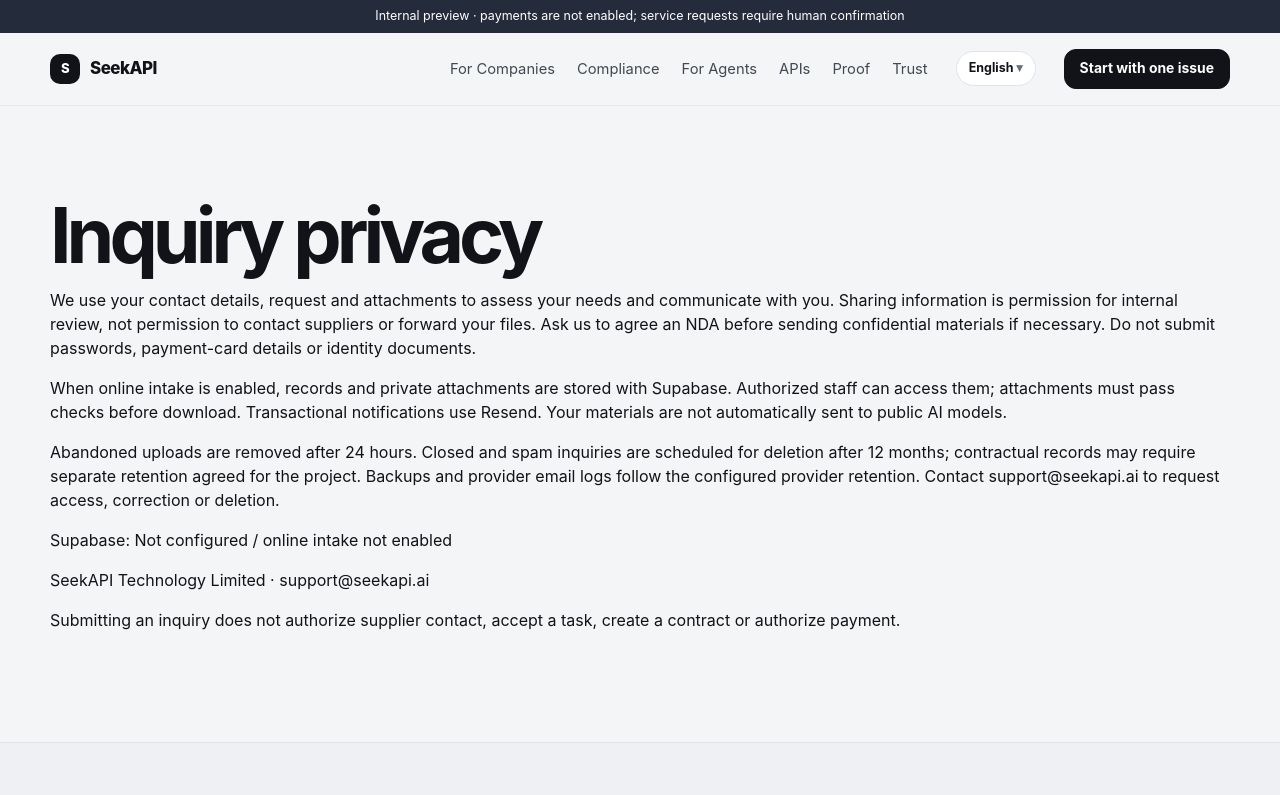
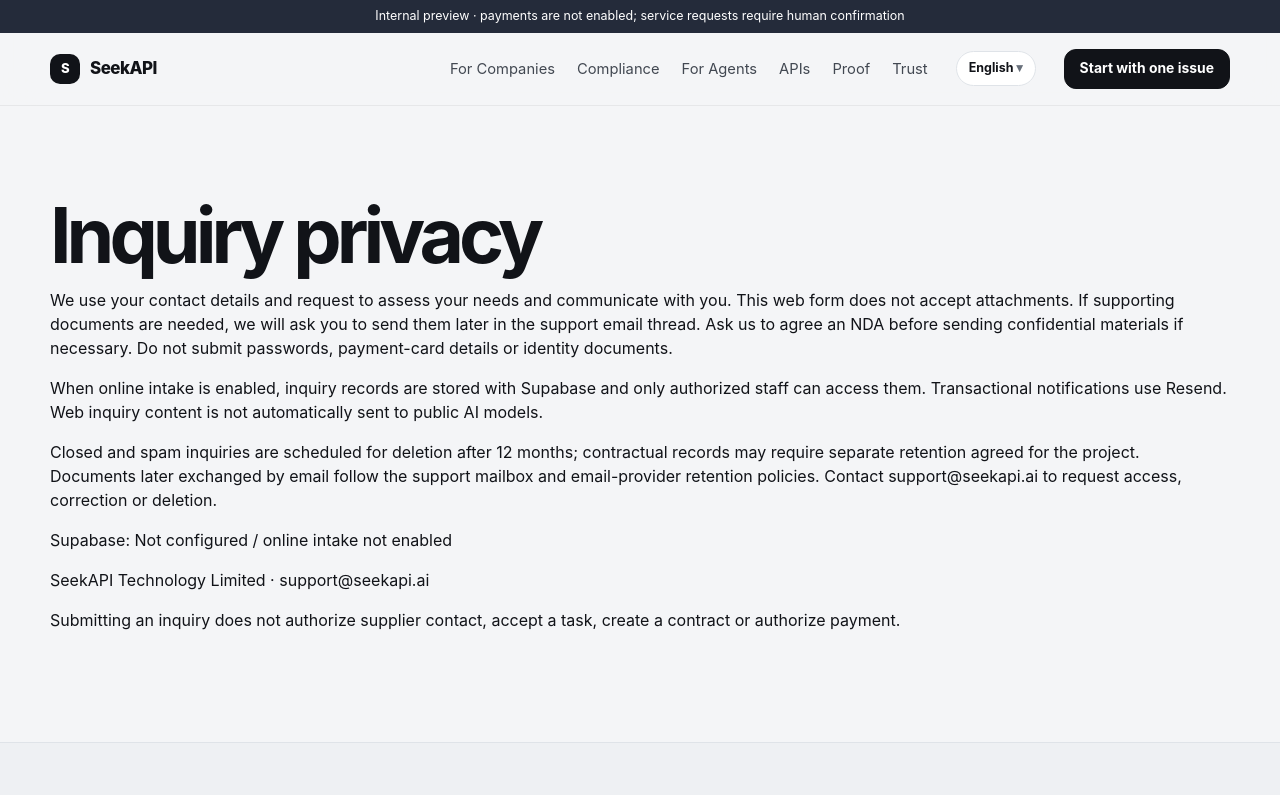
Before and after one commit to kiddhu/seekapi-public, a Next.js app: page /inquiry-privacy in a window 1280 px wide. Shown: the top 795 px of the page. Built offline with nearby package versions, Linux system fonts and the light colour scheme.

Commit message:
privacy(inquiries): document text-only intake

```diff
--- a/app/inquiry-privacy/page.tsx
+++ b/app/inquiry-privacy/page.tsx
@@ -4,12 +4,12 @@ import { locales,type Locale } from '@/lib/inquiries/core';
 export const metadata={title:'Inquiry privacy — SeekAPI',robots:{index:false,follow:false},alternates:{canonical:null}};
 export const dynamic='force-dynamic';
 const policy:Record<Locale,string[]>={
- en:['Inquiry privacy','We use your contact details, request and attachments to assess your needs and communicate with you. Sharing information is permission for internal review, not permission to contact suppliers or forward your files. Ask us to agree an NDA before sending confidential materials if necessary. Do not submit passwords, payment-card details or identity documents.','When online intake is enabled, records and private attachments are stored with Supabase. Authorized staff can access them; attachments must pass checks before download. Transactional notifications use Resend. Your materials are not automatically sent to public AI models.','Abandoned uploads are removed after 24 hours. Closed and spam inquiries are scheduled for deletion after 12 months; contractual records may require separate retention agreed for the project. Backups and provider email logs follow the configured provider retention. Contact support@seekapi.ai to request access, correction or deletion.'],
- ja:['問い合わせ情報の取り扱い','連絡先、依頼内容、添付資料は、ご要望の確認と連絡に利用します。共有は社内確認への同意であり、サプライヤーへの連絡や資料転送の許可ではありません。必要に応じて機密資料の送付前にNDAをご相談ください。パスワード、決済カード情報、本人確認書類は送らないでください。','オンライン受付が有効な場合、記録と非公開の添付資料をSupabaseに保存します。許可された担当者のみがアクセスでき、添付資料は検査後にダウンロードできます。通知メールにはResendを使用します。資料を公開AIモデルに自動送信しません。','未完了のアップロードは24時間後に削除します。終了済み・迷惑問い合わせは12か月後に削除予定です。契約記録の保存期間は案件ごとに別途定める場合があります。バックアップとメールログには各提供者の設定が適用されます。開示・訂正・削除のご依頼は support@seekapi.ai へ。'],
- es:['Privacidad de consultas','Usamos sus datos de contacto, solicitud y archivos para evaluar sus necesidades y comunicarnos con usted. Compartirlos permite una revisión interna, no contactar con proveedores ni reenviar archivos. Si necesita un acuerdo de confidencialidad, solicítelo antes de enviar información confidencial. No envíe contraseñas, tarjetas de pago ni documentos de identidad.','Cuando la recepción en línea está habilitada, los registros y archivos privados se guardan en Supabase. Solo el personal autorizado puede acceder; los archivos deben superar controles antes de descargarse. Las notificaciones usan Resend. No enviamos automáticamente sus materiales a modelos públicos de IA.','Las cargas abandonadas se eliminan después de 24 horas. Las consultas cerradas y el spam se programan para eliminación a los 12 meses; los registros contractuales pueden tener otro plazo acordado. Las copias de seguridad y registros de correo siguen la configuración del proveedor. Para acceso, corrección o eliminación: support@seekapi.ai.'],
- ar:['خصوصية الاستفسارات','نستخدم بيانات التواصل والطلب والمرفقات لتقييم احتياجاتك والتواصل معك. المشاركة تسمح بالمراجعة الداخلية ولا تجيز التواصل مع الموردين أو إعادة توجيه ملفاتك. اطلب اتفاقية سرية قبل إرسال مواد سرية عند الحاجة. لا ترسل كلمات المرور أو بيانات بطاقات الدفع أو وثائق الهوية.','عند تفعيل الاستقبال الإلكتروني، تُحفظ السجلات والمرفقات الخاصة لدى Supabase ويصل إليها الموظفون المخولون فقط. يجب فحص المرفقات قبل تنزيلها. تستخدم رسائل الإشعار Resend. لا تُرسل موادك تلقائياً إلى نماذج ذكاء اصطناعي عامة.','تُحذف عمليات الرفع غير المكتملة بعد 24 ساعة. تُجدول الاستفسارات المغلقة والمزعجة للحذف بعد 12 شهراً، وقد تخضع سجلات العقود لمدة أخرى متفق عليها. تتبع النسخ الاحتياطية وسجلات البريد إعدادات مزود الخدمة. لطلب الوصول أو التصحيح أو الحذف: support@seekapi.ai.'],
- de:['Datenschutz für Anfragen','Wir verwenden Kontaktdaten, Anfrage und Anhänge zur Bedarfsprüfung und Kommunikation. Die Übermittlung erlaubt eine interne Prüfung, keine Lieferantenkontaktaufnahme oder Weitergabe Ihrer Dateien. Vereinbaren Sie bei Bedarf vorab eine NDA. Übermitteln Sie keine Passwörter, Zahlungskartendaten oder Ausweisdokumente.','Bei aktivierter Online-Annahme werden Datensätze und private Anhänge bei Supabase gespeichert. Nur befugte Mitarbeiter erhalten Zugang; Dateien müssen vor dem Download geprüft werden. Benachrichtigungen erfolgen über Resend. Materialien werden nicht automatisch an öffentliche KI-Modelle gesendet.','Abgebrochene Uploads werden nach 24 Stunden entfernt. Geschlossene und Spam-Anfragen werden nach 12 Monaten zur Löschung vorgesehen; für Vertragsunterlagen können gesonderte Fristen gelten. Backups und E-Mail-Protokolle unterliegen den Anbietereinstellungen. Auskunft, Berichtigung oder Löschung: support@seekapi.ai.'],
- 'pt-BR':['Privacidade das consultas','Usamos seus contatos, solicitação e arquivos para avaliar suas necessidades e nos comunicar com você. O envio permite análise interna, não contato com fornecedores ou encaminhamento dos arquivos. Solicite um acordo de confidencialidade antes de enviar materiais sigilosos, se necessário. Não envie senhas, dados de cartões ou documentos de identidade.','Quando o recebimento on-line está habilitado, os registros e anexos privados ficam no Supabase, acessíveis apenas à equipe autorizada. Os anexos passam por verificações antes do download. As notificações usam Resend. Seus materiais não são enviados automaticamente a modelos públicos de IA.','Uploads abandonados são removidos após 24 horas. Consultas encerradas e spam são programados para exclusão após 12 meses; registros contratuais podem ter prazo específico. Backups e registros de e-mail seguem a configuração do provedor. Para acesso, correção ou exclusão: support@seekapi.ai.'],
- ru:['Конфиденциальность запросов','Контакты, запрос и вложения используются для оценки потребностей и связи с вами. Передача разрешает внутреннюю проверку, но не контакт с поставщиками или пересылку файлов. При необходимости согласуйте NDA до отправки секретных материалов. Не отправляйте пароли, данные платёжных карт или удостоверения личности.','При включённом онлайн-приёме записи и закрытые вложения хранятся в Supabase. Доступ имеет только уполномоченный персонал; вложения проверяются до скачивания. Для уведомлений используется Resend. Материалы не отправляются автоматически в публичные модели ИИ.','Незавершённые загрузки удаляются через 24 часа. Закрытые запросы и спам планируются к удалению через 12 месяцев; договорные записи могут иметь отдельный срок хранения. Резервные копии и почтовые журналы подчиняются настройкам провайдера. Запросы на доступ, исправление или удаление: support@seekapi.ai.']
+ en:['Inquiry privacy','We use your contact details and request to assess your needs and communicate with you. This web form does not accept attachments. If supporting documents are needed, we will ask you to send them later in the support email thread. Ask us to agree an NDA before sending confidential materials if necessary. Do not submit passwords, payment-card details or identity documents.','When online intake is enabled, inquiry records are stored with Supabase and only authorized staff can access them. Transactional notifications use Resend. Web inquiry content is not automatically sent to public AI models.','Closed and spam inquiries are scheduled for deletion after 12 months; contractual records may require separate retention agreed for the project. Documents later exchanged by email follow the support mailbox and email-provider retention policies. Contact support@seekapi.ai to request access, correction or deletion.'],
+ ja:['問い合わせ情報の取り扱い','連絡先と依頼内容は、ご要望の確認と連絡に利用します。このWebフォームでは添付ファイルを受け付けません。資料が必要な場合は、その後のサポートメールで送付をご案内します。機密資料を送る前に必要に応じてNDAをご相談ください。パスワード、決済カード情報、本人確認書類は送らないでください。','オンライン受付が有効な場合、問い合わせ記録はSupabaseに保存され、許可された担当者のみがアクセスできます。通知メールにはResendを使用します。Web問い合わせ内容を公開AIモデルへ自動送信しません。','終了済み・迷惑問い合わせは12か月後に削除予定です。契約記録は案件ごとに別の保存期間が必要な場合があります。後続メールで交換した資料にはサポートメールボックスとメール提供者の保存方針が適用されます。開示・訂正・削除は support@seekapi.ai へ。'],
+ es:['Privacidad de consultas','Usamos sus datos de contacto y solicitud para evaluar sus necesidades y comunicarnos con usted. Este formulario web no acepta archivos adjuntos. Si necesitamos documentos, se los pediremos posteriormente en el hilo de correo de soporte. Si necesita un acuerdo de confidencialidad, solicítelo antes de enviar información sensible. No envíe contraseñas, tarjetas de pago ni documentos de identidad.','Cuando la recepción en línea está habilitada, los registros de consulta se guardan en Supabase y solo el personal autorizado puede acceder. Las notificaciones usan Resend. El contenido del formulario no se envía automáticamente a modelos públicos de IA.','Las consultas cerradas y el spam se programan para eliminación a los 12 meses; los registros contractuales pueden tener otro plazo acordado. Los documentos intercambiados después por correo siguen las políticas del buzón de soporte y del proveedor de correo. Para acceso, corrección o eliminación: support@seekapi.ai.'],
+ ar:['خصوصية الاستفسارات','نستخدم بيانات التواصل والطلب لتقييم احتياجاتك والتواصل معك. هذا النموذج لا يقبل المرفقات. إذا احتجنا إلى مستندات فسنطلب إرسالها لاحقاً في محادثة البريد الإلكتروني مع الدعم. اطلب اتفاقية سرية قبل إرسال مواد حساسة عند الحاجة. لا ترسل كلمات المرور أو بيانات بطاقات الدفع أو وثائق الهوية.','عند تفعيل الاستقبال الإلكتروني، تُحفظ سجلات الاستفسار لدى Supabase ولا يصل إليها إلا الموظفون المخولون. تستخدم الإشعارات Resend. لا يُرسل محتوى الاستفسار تلقائياً إلى نماذج ذكاء اصطناعي عامة.','تُجدول الاستفسارات المغلقة والمزعجة للحذف بعد 12 شهراً، وقد تخضع السجلات التعاقدية لمدة أخرى متفق عليها. المستندات التي تُتبادل لاحقاً عبر البريد تخضع لسياسات الاحتفاظ الخاصة بصندوق الدعم ومزود البريد. لطلب الوصول أو التصحيح أو الحذف: support@seekapi.ai.'],
+ de:['Datenschutz für Anfragen','Wir verwenden Ihre Kontaktdaten und Anfrage zur Bedarfsprüfung und Kommunikation. Dieses Webformular akzeptiert keine Anhänge. Benötigte Unterlagen fordern wir später im Support-E-Mail-Verlauf an. Vereinbaren Sie bei Bedarf vor dem Versand vertraulicher Unterlagen eine NDA. Übermitteln Sie keine Passwörter, Zahlungskartendaten oder Ausweisdokumente.','Bei aktivierter Online-Annahme werden Anfrage-Datensätze bei Supabase gespeichert und sind nur für befugte Mitarbeiter zugänglich. Benachrichtigungen erfolgen über Resend. Formularinhalte werden nicht automatisch an öffentliche KI-Modelle gesendet.','Geschlossene und Spam-Anfragen werden nach 12 Monaten zur Löschung vorgesehen; für Vertragsunterlagen können gesonderte Fristen gelten. Später per E-Mail ausgetauschte Dokumente unterliegen den Aufbewahrungsregeln des Support-Postfachs und E-Mail-Anbieters. Auskunft, Berichtigung oder Löschung: support@seekapi.ai.'],
+ 'pt-BR':['Privacidade das consultas','Usamos seus dados de contato e solicitação para avaliar suas necessidades e nos comunicar com você. Este formulário não aceita anexos. Se forem necessários documentos, pediremos o envio posteriormente no e-mail de suporte. Solicite um acordo de confidencialidade antes de enviar material sigiloso, se necessário. Não envie senhas, dados de cartões ou documentos de identidade.','Quando o recebimento on-line está habilitado, os registros ficam no Supabase e somente a equipe autorizada pode acessá-los. As notificações usam Resend. O conteúdo do formulário não é enviado automaticamente a modelos públicos de IA.','Consultas encerradas e spam são programados para exclusão após 12 meses; registros contratuais podem ter prazo específico. Documentos trocados posteriormente por e-mail seguem as políticas de retenção do e-mail de suporte e do provedor. Para acesso, correção ou exclusão: support@seekapi.ai.'],
+ ru:['Конфиденциальность запросов','Контактные данные и текст запроса используются для оценки потребностей и связи с вами. Эта веб-форма не принимает вложения. Если понадобятся документы, мы попросим отправить их позже в переписке с поддержкой. При необходимости согласуйте NDA до отправки конфиденциальных материалов. Не отправляйте пароли, данные платёжных карт или удостоверения личности.','При включённом онлайн-приёме записи запросов хранятся в Supabase и доступны только уполномоченному персоналу. Для уведомлений используется Resend. Содержимое формы не отправляется автоматически в публичные модели ИИ.','Закрытые запросы и спам планируются к удалению через 12 месяцев; договорные записи могут иметь отдельный срок хранения. Документы, переданные позже по электронной почте, подчиняются правилам хранения почтового ящика поддержки и почтового провайдера. Доступ, исправление или удаление: support@seekapi.ai.']
 };
 export default async function Page({searchParams}:{searchParams:Promise<{lang?:string}>}){const params=await searchParams;const locale=locales.includes(params.lang as Locale)?params.lang as Locale:'en';const p=policy[locale];return <PageShell><section className="section"><div className="container" lang={locale} dir={locale==='ar'?'rtl':'ltr'}><h1>{p[0]}</h1>{p.slice(1).map(t=><p key={t}>{t}</p>)}<p>Supabase: {process.env.INQUIRY_STORAGE_REGION_LABEL||'Not configured / online intake not enabled'}</p><p>SeekAPI Technology Limited · <a href="mailto:support@seekapi.ai">support@seekapi.ai</a></p><p>{copy[locale].boundary}</p></div></section></PageShell>;}
```
